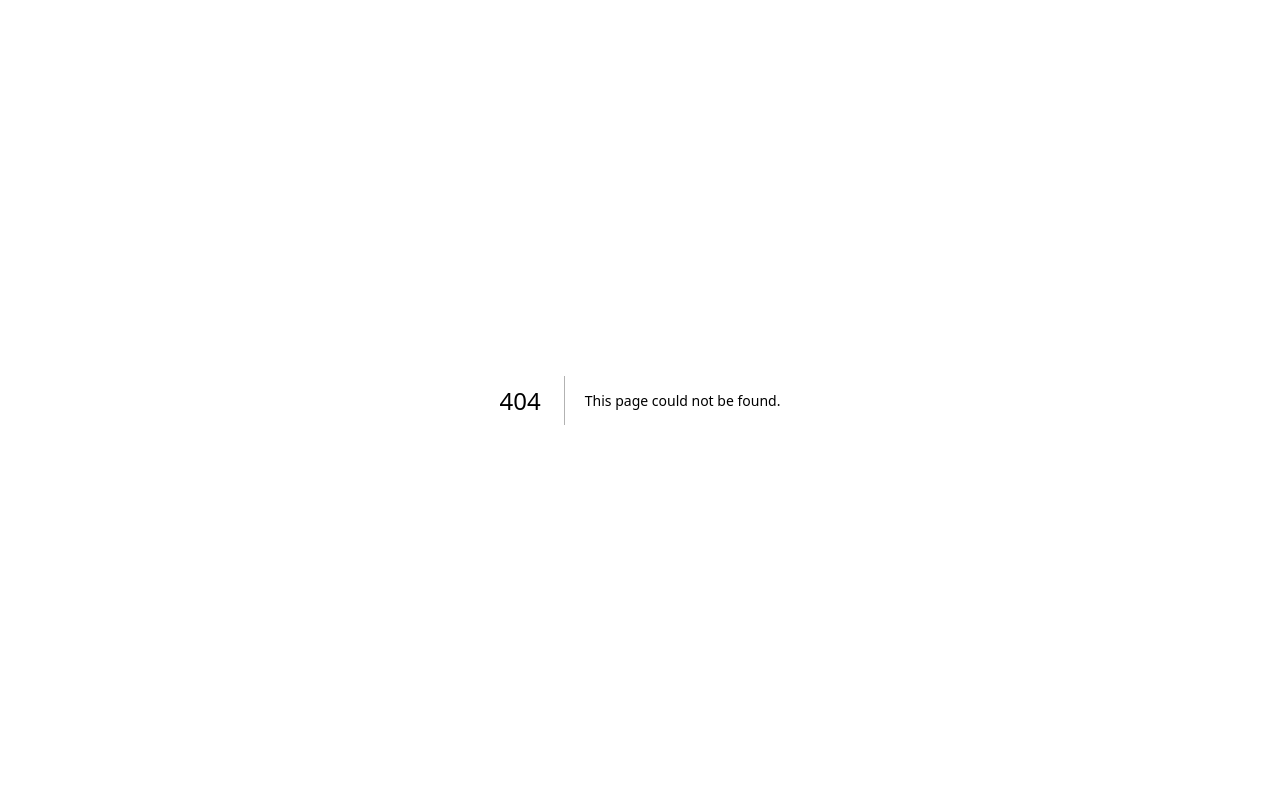
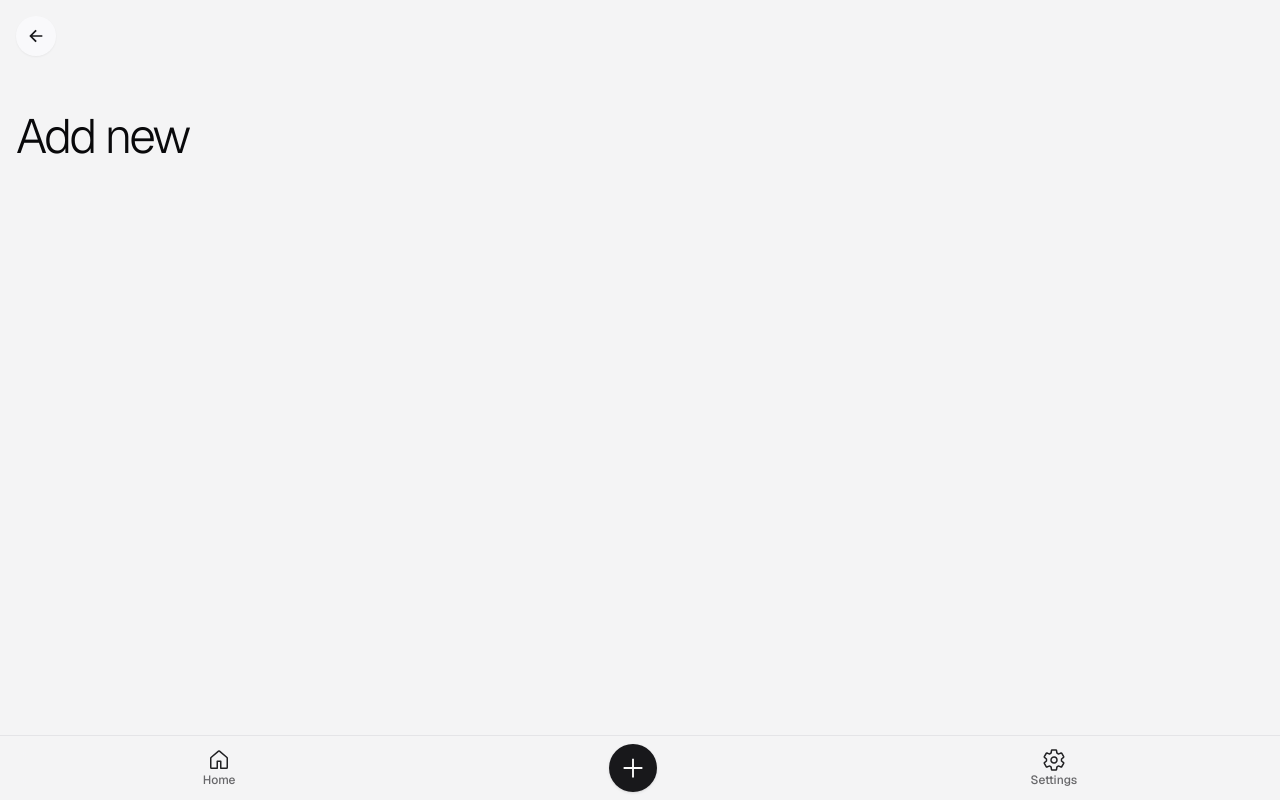
Before and after one commit to theKrishDas/extrack, a Next.js app: page /new in a window 1280 px wide. Before the commit this address had no page. Built offline with nearby package versions, Linux system fonts and the light colour scheme.

Commit message:
Add: New navigation component for pages
Added navigation component that renders back button and a page title

```diff
--- /dev/null
+++ b/app/(app)/new/page.tsx
@@ -0,0 +1,9 @@
+import PageTitleWithNavigation from "@/components/navigation/PageTitleWithNavigation";
+
+export default function NewTransactionPage() {
+  return (
+    <>
+      <PageTitleWithNavigation heading="Add new" href="/new" />
+    </>
+  );
+}
--- /dev/null
+++ b/components/navigation/PageTitleWithNavigation.tsx
@@ -0,0 +1,36 @@
+import { Button } from "@/components/ui/button";
+import Link from "next/link";
+import { IoArrowBackSharp } from "react-icons/io5";
+
+export default function PageTitleWithNavigation({
+  heading,
+  href,
+  children,
+}: {
+  heading: string;
+  href: string;
+  children?: React.ReactNode;
+}) {
+  return (
+    <section className="inline-flex w-full items-start justify-between gap-1 pb-5 pt-24">
+      <Button
+        size="icon"
+        variant="secondary"
+        className="shadow-nones fixed bottom-0 top-4 h-10 w-10 rounded-full text-lg"
+        asChild
+      >
+        <Link href={href}>
+          <IoArrowBackSharp />
+        </Link>
+      </Button>
+
+      <div className="w-full flex-1 overflow-x-clip">
+        <h1 className="text-nowrap text-5xl font-light tracking-tighter">
+          {heading}
+        </h1>
+      </div>
+
+      {children}
+    </section>
+  );
+}
```
